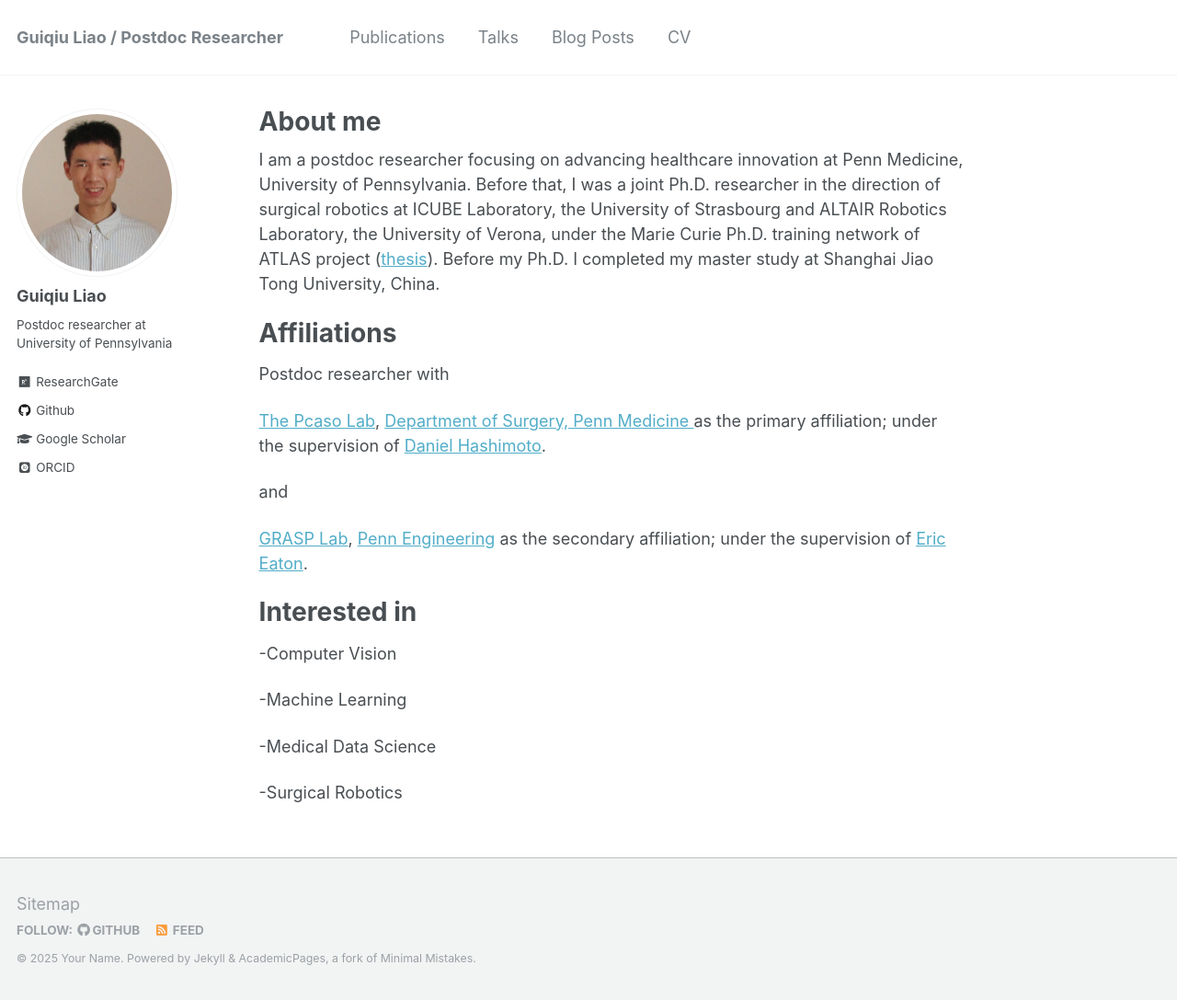
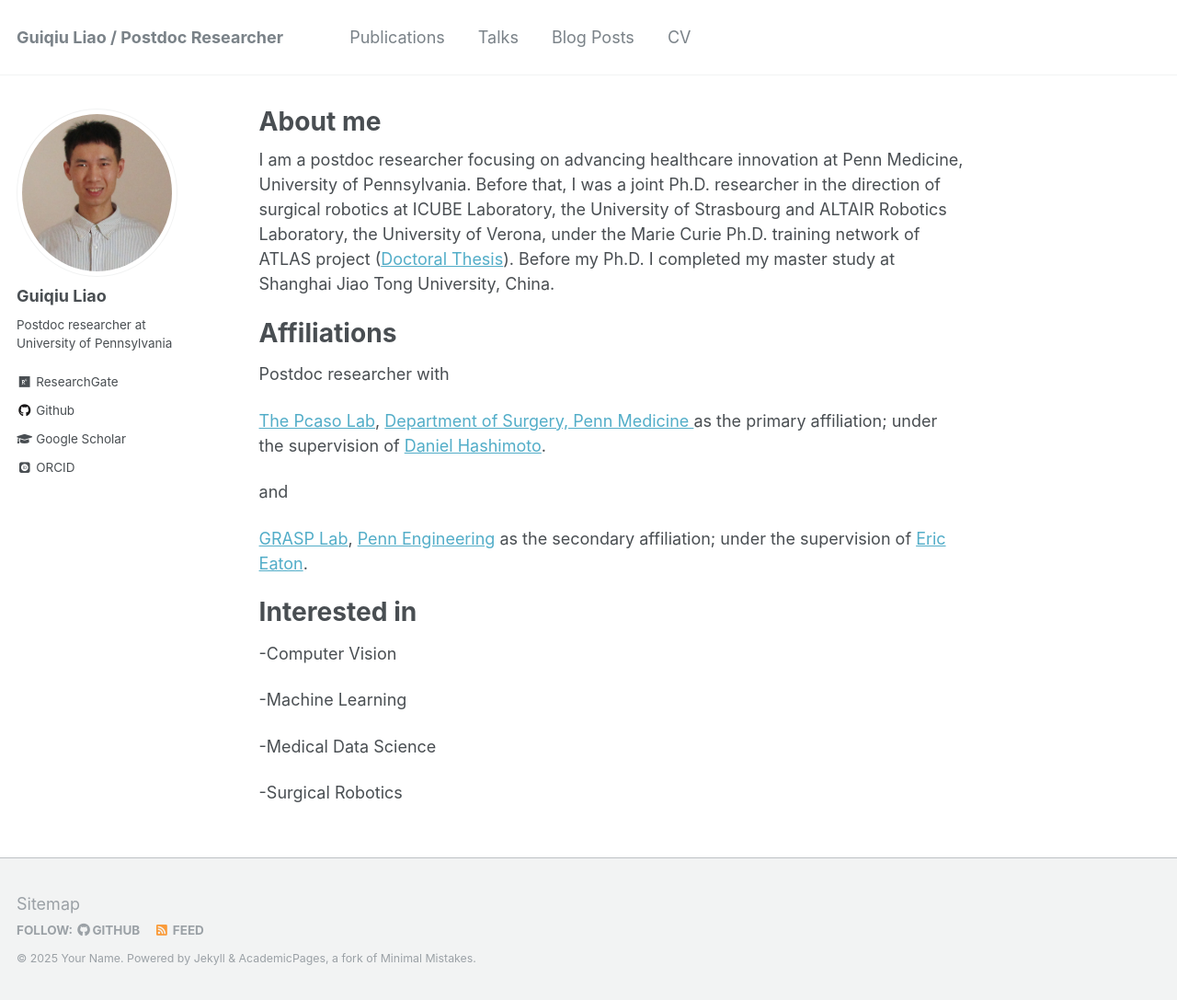
Before and after one commit to liaoguiqiu/liaoguiqiu.github.io, a Jekyll site: the page built from _pages/about.md, in a window 1280 px wide and 1087 px high. Shown: the whole window at 92% size. Built offline with Jekyll 4.4.1, drawn with Linux system fonts in a browser that asks for light colours; some web fonts are replaced.

Commit message:
Update about.md

```diff
--- a/_pages/about.md
+++ b/_pages/about.md
@@ -8,7 +8,7 @@ redirect_from:
   - /about.html
 ---
 
-I am a postdoc researcher focusing on advancing healthcare innovation at Penn Medicine, University of Pennsylvania. Before that, I was a joint Ph.D. researcher in the direction of surgical robotics at ICUBE Laboratory, the University of Strasbourg and ALTAIR Robotics Laboratory, the University of Verona, under the Marie Curie Ph.D. training network of ATLAS project ([thesis](https://liaoguiqiu.github.io/files/LIAO_Guiqiu_2023_ED269_B.pdf)). Before my Ph.D. I completed my master study at Shanghai Jiao Tong University, China.
+I am a postdoc researcher focusing on advancing healthcare innovation at Penn Medicine, University of Pennsylvania. Before that, I was a joint Ph.D. researcher in the direction of surgical robotics at ICUBE Laboratory, the University of Strasbourg and ALTAIR Robotics Laboratory, the University of Verona, under the Marie Curie Ph.D. training network of ATLAS project ([Doctoral Thesis](https://theses.fr/api/v1/document/2023STRAD016)). Before my Ph.D. I completed my master study at Shanghai Jiao Tong University, China.
 
 Affiliations
 ======
```
